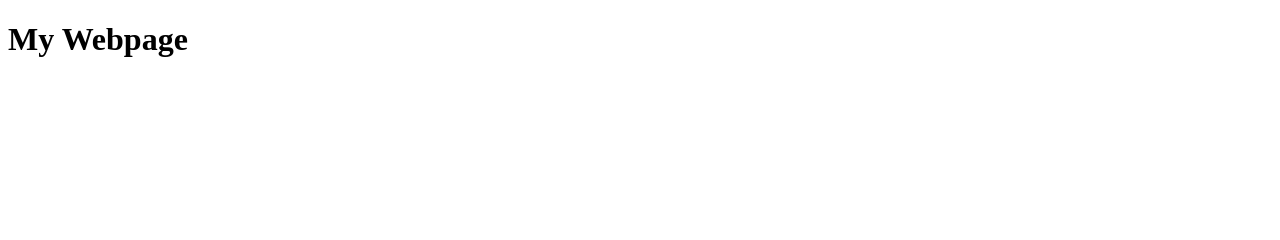
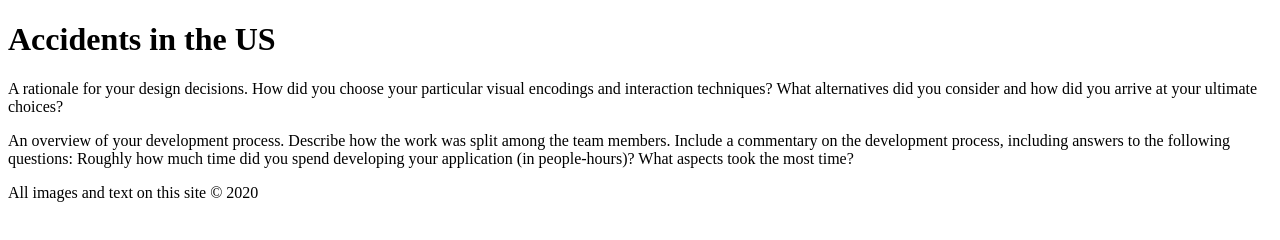
Before and after one commit to UW-CSE442-WI20/A3-accidents-in-the-us, a website built with Parcel: page docs/index.html in a window 1280 px wide. Built offline with nearby package versions, Linux system fonts and the light colour scheme.

Commit message:
webpage base

```diff
--- a/docs/index.html
+++ b/docs/index.html
@@ -1 +1,36 @@
-<!DOCTYPE html><html><head><meta charset="UTF-8"><title>My Title</title></head><body> <h1>My Webpage</h1> <script src="/src.854affe5.js"></script> </body></html>
+<!--
+CSE 442: Data Visualization
+Assignment 3: Interactive Visualization
+Names:  Anika Padwekar
+        Kwing Li
+        McKinnon Williams
+        Nicole Garakanidze
+-->
+
+<!DOCTYPE html>
+<html lang="en">
+    <head>
+        <meta charset="UTF-8">
+        <title>Accidents in the US</title>
+        <link rel="stylesheet" href="/style.css">
+    </head>
+
+    <body>
+        <h1>Accidents in the US</h1>
+        <script src="/src.854affe5.js"></script>
+        <p>
+            A rationale for your design decisions. How did you choose your particular visual encodings and interaction
+            techniques? What alternatives did you consider and how did you arrive at your ultimate choices?
+        </p>
+        <p>
+            An overview of your development process. Describe how the work was split among the team members. Include a
+            commentary on the development process, including answers to the following questions: Roughly how much time
+            did you spend developing your application (in people-hours)? What aspects took the most time?
+        </p>
+    </body>
+
+    <footer>
+        All images and text on this site &copy; 2020
+    </footer>
+
+</html>
```
